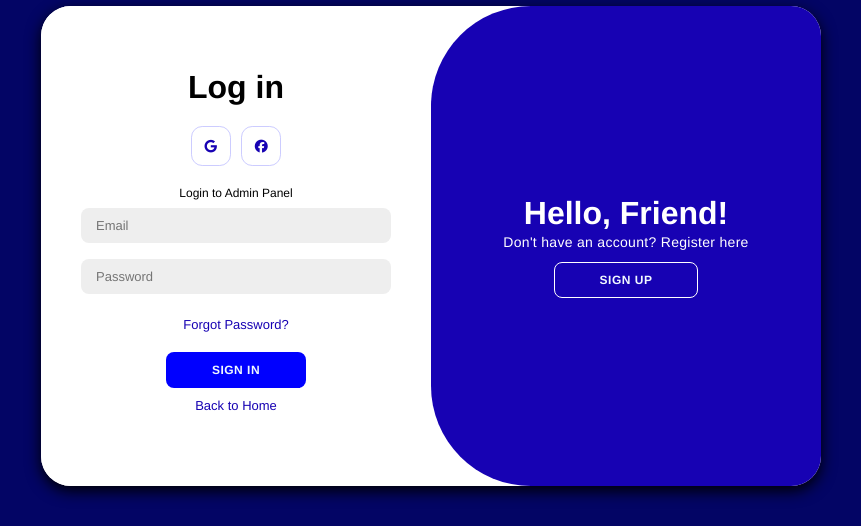
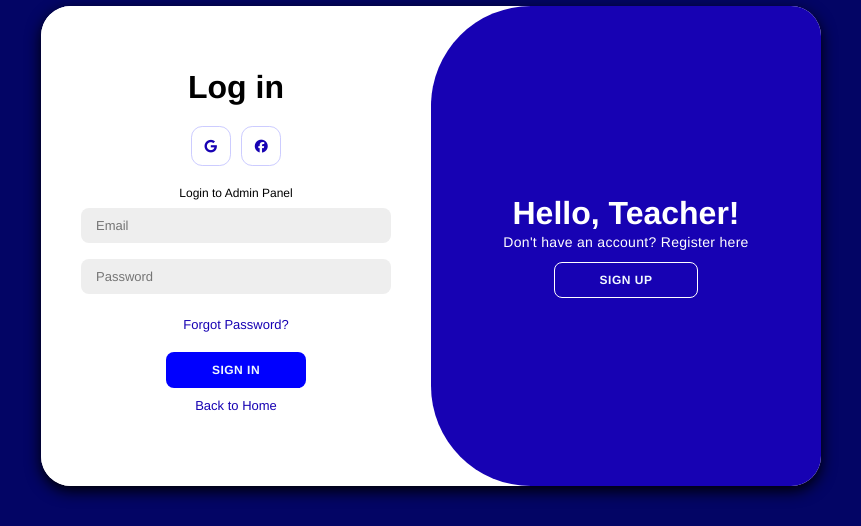
Before and after one commit to AmosStack/Secondary-sms, a PHP site: page /login.php in a window 1280 px wide. Shown: the part 154-680 px from the top of the page, without its empty margins (209-1070 px from the left). Run offline with PHP 8.4, Linux system fonts and the light colour scheme.

Commit message:
Update login.php

```diff
--- a/login.php
+++ b/login.php
@@ -36,7 +36,7 @@ if ($_SERVER["REQUEST_METHOD"] == "POST") {
 <head>
   <meta charset="UTF-8" />
   <meta name="viewport" content="width=device-width, initial-scale=1.0" />
-  <title>Mafiga Admin Panel</title>
+  <title> Login Register form</title>
   <link rel="stylesheet" href="assets/css/stylees.css" />
   <link rel="stylesheet" href="https://cdnjs.cloudflare.com/ajax/libs/font-awesome/6.5.0/css/all.min.css">
 
@@ -83,13 +83,14 @@ if ($_SERVER["REQUEST_METHOD"] == "POST") {
           <button class="hidden" id="login">Sign In</button>
         </div>
         <div class="toggle-panel toggle-right">
-          <h1>Hello, Friend!</h1>
+          <h1>Hello, Teacher!</h1>
           <p>Don't have an account? Register here</p>
           <button class="hidden" id="register">Sign Up</button>
         </div>
       </div>
     </div>
   </div>
+
   <script src="assets/js/script.js"></script>
 </body>
 </html>
```
